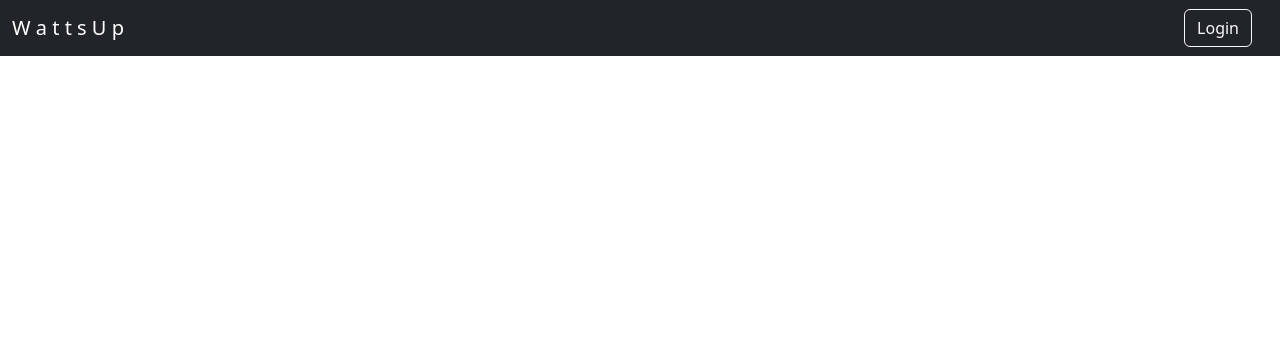
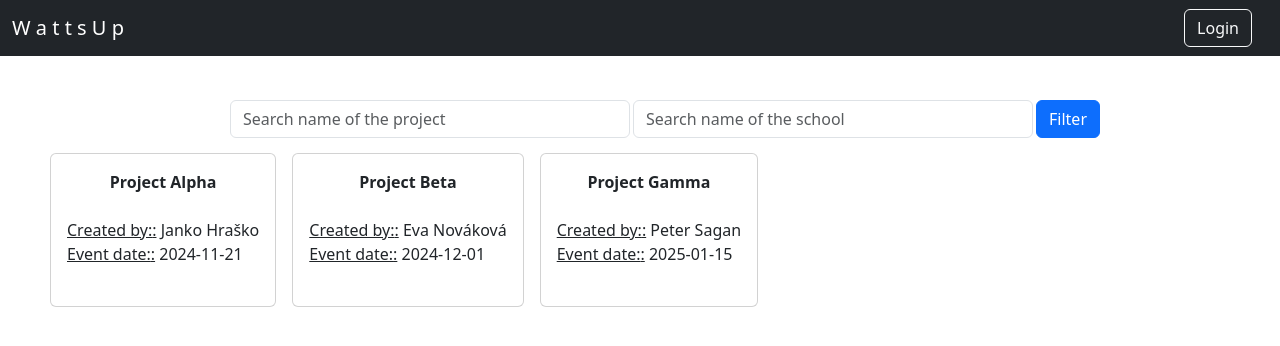
Before and after one commit to matejkrsek/uu_wattsUp_FE_test, a React (Create React App) app: page /overview in a window 1280 px wide. Shown: the top 346 px of the page. Built offline with nearby package versions, Linux system fonts and the light colour scheme.

Commit message:
filtry + ProjectCards

```diff
--- /dev/null
+++ b/src/bricks/OverviewInterface.jsx
@@ -0,0 +1,64 @@
+import React, { useState } from "react";
+import { Button } from "react-bootstrap";
+
+const OverviewInterface = () => {
+  const [filters, setFilters] = useState({
+    name: "",
+    schoolName: "",
+    dates: "",
+  });
+
+  const [name, setName] = useState("");
+  const [schoolName, setSchoolName] = useState("");
+  // const [dates, setDates] = useState("");
+
+  const handleFilters = () => {
+    // setContext ... filtry?
+  };
+
+  return (
+    <div>
+      {/* filtry + filter button */}
+      <div
+        style={{
+          color: "red",
+          display: "flex",
+          flexDirection: "row",
+          justifyContent: "center",
+          gap: "3px",
+        }}
+      >
+        <input
+          type="text"
+          className="form-control"
+          style={{
+            width: "80vw",
+            maxWidth: "400px",
+            minWidth: "300px",
+          }}
+          placeholder="Search name of the project"
+          value={name}
+          onChange={(e) => setName(e.target.value)}
+        />
+        <input
+          type="text"
+          className="form-control"
+          style={{
+            width: "80vw",
+            maxWidth: "400px",
+            minWidth: "300px",
+          }}
+          placeholder="Search name of the school"
+          value={schoolName}
+          onChange={(e) => setSchoolName(e.target.value)}
+        />
+        <Button onClick={handleFilters()}>Filter</Button>
+      </div>
+
+      {/*Create new project button */}
+      <div> </div>
+    </div>
+  );
+};
+
+export default OverviewInterface;
--- a/src/bricks/ProjectCards.jsx
+++ b/src/bricks/ProjectCards.jsx
@@ -1,7 +1,35 @@
 import React from "react";
+import Tile from "./Card";
 
-const ProjectTiles = () => {
-  return <div></div>;
+const ProjectCards = () => {
+  const projects = [
+    {
+      id: 1,
+      name: "Project Alpha",
+      createdBy: "Janko Hraško",
+      date: "2024-11-21",
+    },
+    {
+      id: 2,
+      name: "Project Beta",
+      createdBy: "Eva Nováková",
+      date: "2024-12-01",
+    },
+    {
+      id: 3,
+      name: "Project Gamma",
+      createdBy: "Peter Sagan",
+      date: "2025-01-15",
+    },
+  ];
+
+  return (
+    <div className="d-flex flex-wrap gap-3">
+      {projects.map((project) => (
+        <Tile key={project.id} project={project} />
+      ))}
+    </div>
+  );
 };
 
-export default ProjectTiles;
+export default ProjectCards;
--- a/src/routes/OverviewR.js
+++ b/src/routes/OverviewR.js
@@ -1,15 +1,23 @@
 import React, { useEffect, useContext, useState } from "react";
 import "../App.css";
-import ProjectTiles from "../bricks/ProjectCards";
-
+import ProjectCards from "../bricks/ProjectCards";
+import OverviewInterface from "../bricks/OverviewInterface";
 
 function OverviewR() {
-
- return (
-    <div style={{ marginTop:"100px" }}>
-      <ProjectTiles/>
+  return (
+    <div
+      style={{
+        display: "flex",
+        flexDirection: "column",
+        marginTop: "100px",
+        marginLeft: "50px",
+        gap: "15px",
+      }}
+    >
+      <OverviewInterface />
+      <ProjectCards />
     </div>
   );
-};
+}
 
 export default OverviewR;
```
Also changed, not shown: src/bricks/Card.js (+5 -7 lines).
